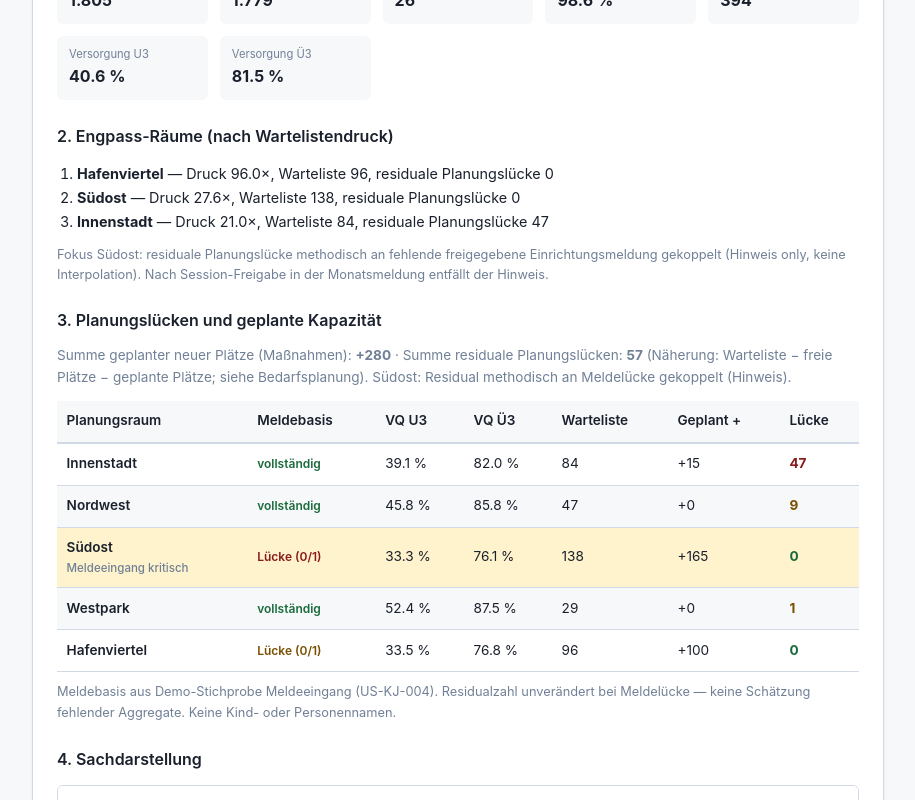
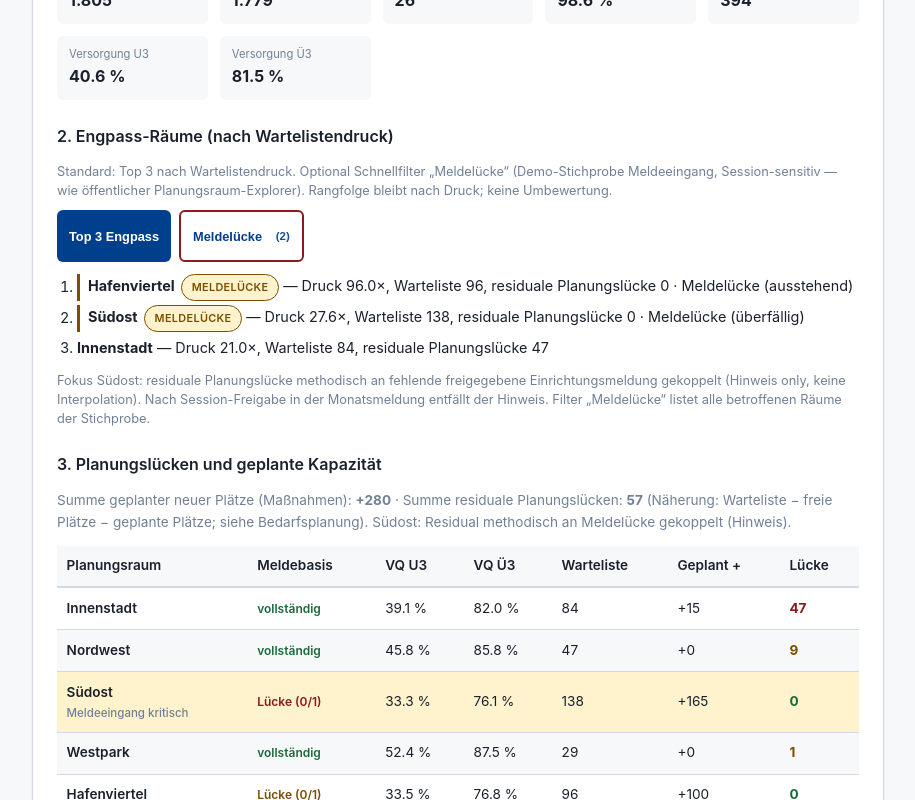
Before and after one commit to d0npedro/open-state, a Next.js app in the folder demo/: page /kita/vorlage in a window 1280 px wide. Shown: the part 760-1560 px from the top of the page, without its empty margins (182-1097 px from the left). Built offline with nearby package versions, Linux system fonts and the light colour scheme.

Commit message:
feat(kita): Vorlage Engpass-Liste mit Meldelücke-Filter
Schnellfilter Top-3 vs. Meldelücke (Session-sensitiv) auf /kita/vorlage,
analog Planungsraum-Explorer; Badge/Rahmen, Leerzustand, Methodik.

```diff
--- a/demo/app/kita/vorlage/page.tsx
+++ b/demo/app/kita/vorlage/page.tsx
@@ -6,6 +6,7 @@
  * Entwurf aus Steuerungslagebild + Bedarfsplanung-Kennzahlen.
  * Residuale Planungslücke methodisch an Meldelücken aus dem Meldeeingang gekoppelt
  * (Hinweis only, wie Bedarfsplanung / Transparenzbericht).
+ * Engpass-Liste: Schnellfilter „Meldelücke“ (Session-sensitiv, wie Planungsraum-Explorer).
  * Freigabe nur aktiv durch JA-Leitung (simuliert). Keine automatischen Beschlüsse.
  * Export: druckoptimierte Ansicht (Browser-Druck → PDF).
  */
@@ -22,9 +23,14 @@ import {
 
 type VorlageStatus = 'ENTWURF' | 'ZUR_FREIGABE' | 'FREIGEGEBEN' | 'ZURUECKGEGEBEN';
 
+/** Schnellfilter für Engpass-Liste (Spiegel zu Planungsraum-Explorer US-KJ-009). */
+type EngpassSchnellfilter = 'ALL' | 'MELDELUECKE';
+
 const VORLAGE_ID = 'JHA-2025-KITA-01';
 const GREMIUM = 'Jugendhilfeausschuss Musterstadt';
 const SITZUNG = 'Geplante Sitzung: 18. März 2025 (Demo)';
+/** Standard: Top-N nach Wartelistendruck (unverändert). */
+const ENGPASS_TOP_N = 3;
 
 function planungslueckeResidual(
   warteliste: number,
@@ -51,6 +57,7 @@ export default function PolitischeVorlagePage() {
   );
   const [freigabeHinweis, setFreigabeHinweis] = useState('');
   const [freigabeStamp, setFreigabeStamp] = useState<{ am: string; rolle: string } | null>(null);
+  const [engpassFilter, setEngpassFilter] = useState<EngpassSchnellfilter>('ALL');
 
   const raumZeilen = useMemo(() => {
     return lb.planungsraeume.map(pr => {
@@ -73,7 +80,26 @@ export default function PolitischeVorlagePage() {
 
   const summeGeplant = raumZeilen.reduce((s, r) => s + r.geplant, 0);
   const summeResidual = raumZeilen.reduce((s, r) => s + r.residual, 0);
-  const engpass = [...raumZeilen].sort((a, b) => b.druck - a.druck).slice(0, 3);
+
+  /** Alle Räume nach Wartelistendruck (Rangfolge unverändert bei Meldelücke). */
+  const engpassRanked = useMemo(
+    () => [...raumZeilen].sort((a, b) => b.druck - a.druck),
+    [raumZeilen]
+  );
+
+  const meldelueckeCount = useMemo(
+    () => engpassRanked.filter(r => byRaumId.get(r.id)?.hatDatenluecke).length,
+    [engpassRanked, byRaumId]
+  );
+
+  /** Top-N Engpass, optional nur Räume mit Meldelücke (Session-sensitiv). */
+  const engpass = useMemo(() => {
+    if (engpassFilter === 'MELDELUECKE') {
+      return engpassRanked.filter(r => byRaumId.get(r.id)?.hatDatenluecke);
+    }
+    return engpassRanked.slice(0, ENGPASS_TOP_N);
+  }, [engpassRanked, engpassFilter, byRaumId]);
+
   const suedostLuecke = byRaumId.get('PR-03')?.hatDatenluecke ?? false;
   const residualByRaumId = useMemo(() => {
     const m = new Map<string, number>();
@@ -273,28 +299,140 @@ export default function PolitischeVorlagePage() {
 
         <section style={{ marginBottom: '1.5rem' }}>
           <h3 style={{ fontSize: '1rem', marginBottom: '0.75rem' }}>2. Engpass-Räume (nach Wartelistendruck)</h3>
+          <p style={{ fontSize: '0.8rem', color: 'var(--color-text-muted)', margin: '0 0 0.65rem', lineHeight: 1.5 }}>
+            Standard: Top {ENGPASS_TOP_N} nach Wartelistendruck. Optional Schnellfilter „Meldelücke“
+            (Demo-Stichprobe Meldeeingang, Session-sensitiv — wie öffentlicher Planungsraum-Explorer).
+            Rangfolge bleibt nach Druck; keine Umbewertung.
+          </p>
+
+          {/* Schnellfilter: nur interaktiv / nicht drucken */}
+          <div
+            className="no-print"
+            role="group"
+            aria-label="Schnellfilter Engpass-Liste Meldelücke"
+            style={{ display: 'flex', flexWrap: 'wrap', gap: '0.5rem', marginBottom: '0.75rem' }}
+          >
+            <button
+              type="button"
+              className={engpassFilter === 'ALL' ? 'btn btn-primary' : 'btn btn-secondary'}
+              aria-pressed={engpassFilter === 'ALL'}
+              onClick={() => setEngpassFilter('ALL')}
+              style={{ fontSize: '0.8rem', padding: '0.35rem 0.75rem' }}
+            >
+              Top {ENGPASS_TOP_N} Engpass
+            </button>
+            <button
+              type="button"
+              className={engpassFilter === 'MELDELUECKE' ? 'btn btn-primary' : 'btn btn-secondary'}
+              aria-pressed={engpassFilter === 'MELDELUECKE'}
+              onClick={() =>
+                setEngpassFilter(prev => (prev === 'MELDELUECKE' ? 'ALL' : 'MELDELUECKE'))
+              }
+              style={{
+                fontSize: '0.8rem',
+                padding: '0.35rem 0.75rem',
+                borderColor: engpassFilter === 'MELDELUECKE' ? undefined : 'var(--color-danger)',
+              }}
+              title="Planungsräume mit fehlender freigegebener Monatsmeldung (Demo-Stichprobe)"
+            >
+              Meldelücke
+              <span style={{ marginLeft: '0.35rem', fontSize: '0.72rem', opacity: 0.9 }}>
+                ({meldelueckeCount})
+              </span>
+            </button>
+          </div>
+
+          {engpassFilter === 'MELDELUECKE' && (
+            <p
+              className="print-only"
+              style={{ fontSize: '0.8rem', color: 'var(--color-text-muted)', margin: '0 0 0.5rem' }}
+            >
+              Gefiltert: nur Planungsräume mit Meldelücke (Stand Entwurf).
+            </p>
+          )}
+
+          {engpass.length === 0 ? (
+            <p
+              role="status"
+              style={{
+                fontSize: '0.875rem',
+                color: 'var(--color-text-muted)',
+                margin: 0,
+                padding: '0.75rem 1rem',
+                background: 'var(--color-neutral-light)',
+                borderRadius: 'var(--radius)',
+                borderLeft: '3px solid var(--color-border)',
+                lineHeight: 1.5,
+              }}
+            >
+              {engpassFilter === 'MELDELUECKE'
+                ? 'Keine Planungsräume mit Meldelücke in der aktuellen Demo-Stichprobe (ggf. nach Freigabe in /kita/meldung geschlossen).'
+                : 'Keine Engpass-Räume nach Wartelistendruck.'}
+            </p>
+          ) : (
             <ol style={{ margin: 0, paddingLeft: '1.25rem', lineHeight: 1.7, fontSize: '0.9rem' }}>
               {engpass.map(r => {
                 const meldebasis = byRaumId.get(r.id);
+                const hatLuecke = Boolean(meldebasis?.hatDatenluecke);
                 const meldeHinweis =
-                meldebasis?.hatDatenluecke && r.residual > 0
-                  ? meldebasis.schwere === 'UEBERFAELLIG'
+                  hatLuecke && r.residual > 0
+                    ? meldebasis?.schwere === 'UEBERFAELLIG'
                       ? ' · Meldebasis unvollständig (überfällig)'
                       : ' · Meldebasis unvollständig (ausstehend)'
+                    : hatLuecke
+                      ? meldebasis?.schwere === 'UEBERFAELLIG'
+                        ? ' · Meldelücke (überfällig)'
+                        : ' · Meldelücke (ausstehend)'
                       : '';
                 return (
-                <li key={r.id}>
-                  <strong>{r.name}</strong> — Druck {r.druck.toFixed(1)}×, Warteliste {r.warteliste},
+                  <li
+                    key={r.id}
+                    style={
+                      hatLuecke
+                        ? {
+                            borderLeft: '3px solid var(--color-warning)',
+                            paddingLeft: '0.5rem',
+                            marginBottom: '0.25rem',
+                          }
+                        : undefined
+                    }
+                  >
+                    <strong>{r.name}</strong>
+                    {hatLuecke && (
+                      <span
+                        className="badge"
+                        style={{
+                          marginLeft: '0.4rem',
+                          fontSize: '0.68rem',
+                          verticalAlign: 'middle',
+                          background: 'var(--color-warning-light, #fff8e8)',
+                          color: 'var(--color-warning)',
+                          border: '1px solid var(--color-warning)',
+                        }}
+                      >
+                        Meldelücke
+                      </span>
+                    )}
+                    {' '}— Druck {r.druck.toFixed(1)}×, Warteliste {r.warteliste},
                     residuale Planungslücke {r.residual}
                     {meldeHinweis}
                   </li>
                 );
               })}
             </ol>
-          {suedostLuecke && (
+          )}
+
+          {engpassFilter === 'MELDELUECKE' && engpass.length > 0 && (
+            <p style={{ fontSize: '0.8rem', color: 'var(--color-text-muted)', margin: '0.65rem 0 0', lineHeight: 1.5 }}>
+              {engpass.length} Planungsraum{engpass.length === 1 ? '' : 'e'} mit Meldelücke,
+              sortiert nach Wartelistendruck (nicht nach Meldeschwere).
+            </p>
+          )}
+          {suedostLuecke && engpassFilter === 'ALL' && (
             <p style={{ fontSize: '0.8rem', color: 'var(--color-text-muted)', margin: '0.65rem 0 0', lineHeight: 1.5 }}>
               Fokus Südost: residuale Planungslücke methodisch an fehlende freigegebene Einrichtungsmeldung
               gekoppelt (Hinweis only, keine Interpolation). Nach Session-Freigabe in der Monatsmeldung entfällt der Hinweis.
+              Filter „Meldelücke“ listet alle betroffenen Räume der Stichprobe.
             </p>
           )}
         </section>
@@ -431,6 +569,10 @@ export default function PolitischeVorlagePage() {
               Residuale Planungslücken mit Meldelücke (fehlende freigegebene Einrichtungsmeldungen) werden methodisch
               ausgewiesen und nicht interpoliert — gleiche Methodik wie Bedarfsplanung und öffentlicher Transparenzbericht.
             </li>
+            <li>
+              Engpass-Liste: Top {ENGPASS_TOP_N} nach Wartelistendruck; optionaler Schnellfilter „Meldelücke“
+              (Session-sensitiv aus Meldeeingang-Stichprobe, analog Planungsraum-Explorer). Keine Umbewertung der Rangfolge.
+            </li>
             <li>Keine personen- oder kindbezogenen Einzeldaten in dieser Vorlage; Einrichtungsaggregate nur als Meldebasis-Hinweis.</li>
             {lb.methodik.slice(0, 3).map(m => (
               <li key={m.kennzahl}>
```
Also changed, not shown: 1 other file (tests, documents, lock files or other folders). Lines whose indentation alone changed are shown as unchanged.
